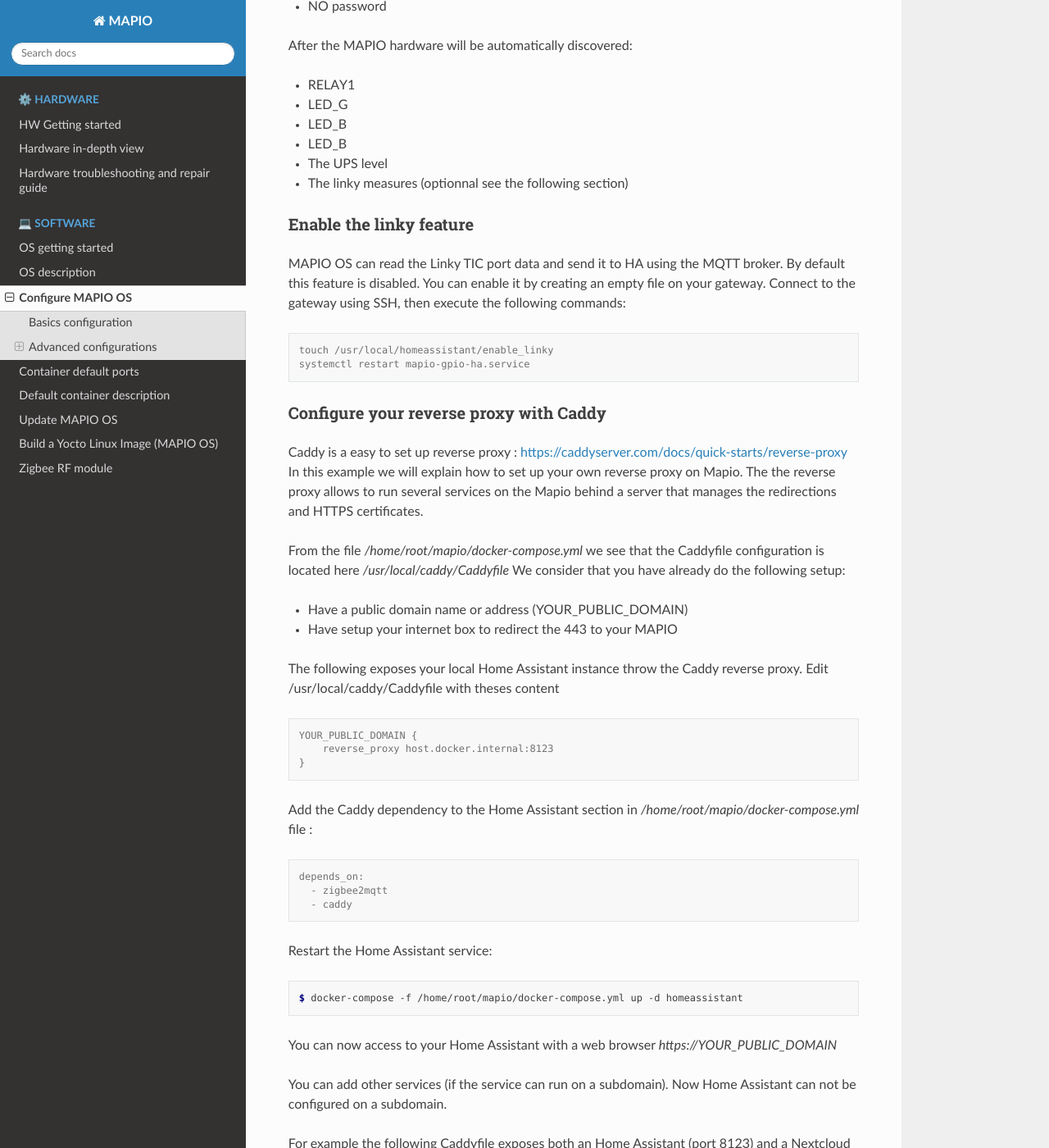
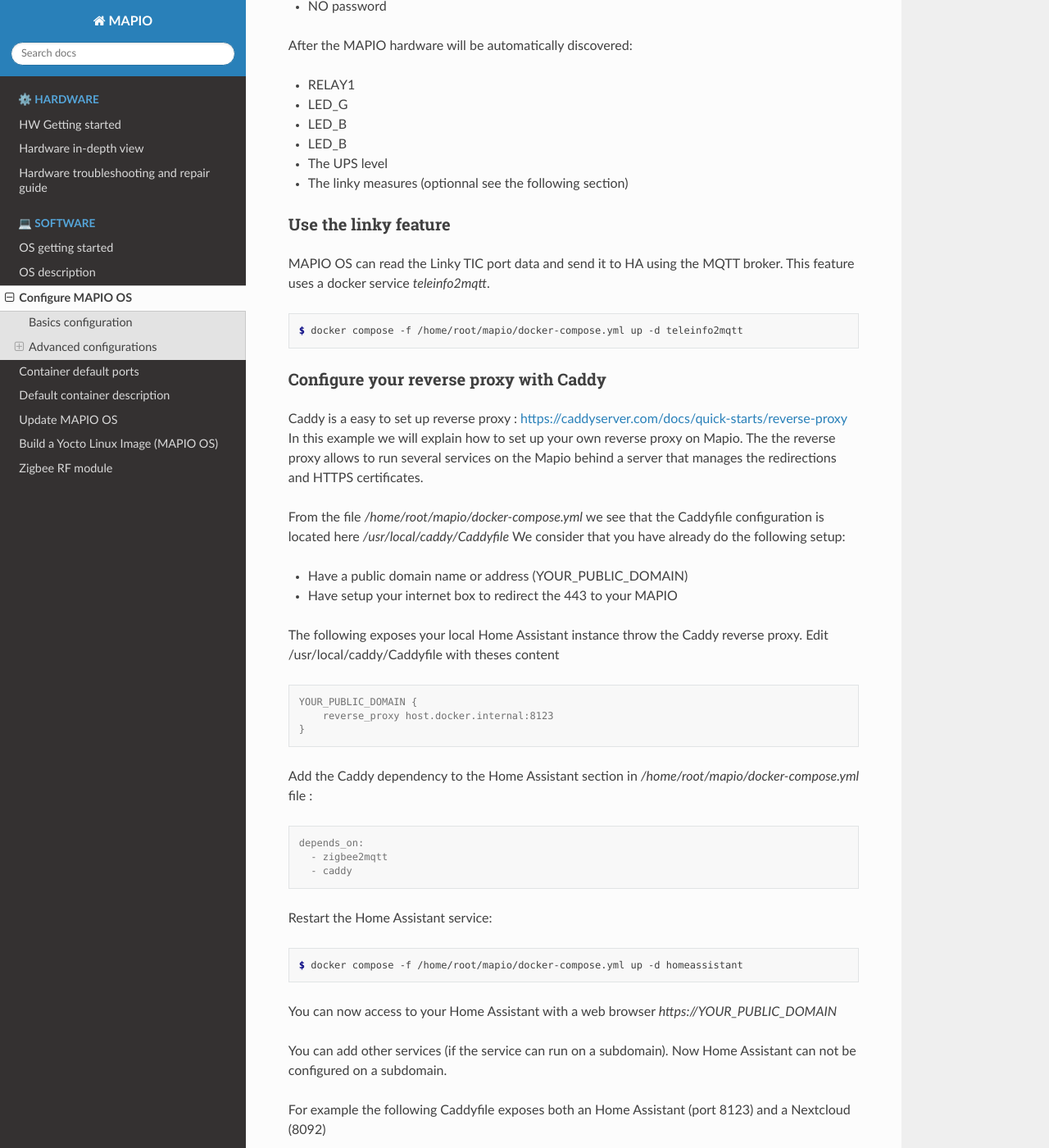
Before and after one commit to pcurt/mapio-docs, a Sphinx documentation site: the page built from docs/source/os-configure.rst, in a window 1280 px wide and 1400 px high, scrolled down 1372 px. Shown: the whole window at 82% size. Built offline with Sphinx 7.4.7 and the Read the Docs theme 3.1.0, drawn with Linux system fonts in a browser that asks for light colours.

Commit message:
feat: update linky section

```diff
--- a/docs/source/os-configure.rst
+++ b/docs/source/os-configure.rst
@@ -55,17 +55,16 @@
 * The UPS level
 * The linky measures (optionnal see the following section)
 
-Enable the linky feature
+Use the linky feature
 ^^^^^^^^^^^^^^^^^^^^^^^^^
 
 MAPIO OS can read the Linky TIC port data and send it to HA using the MQTT broker.
-By default this feature is disabled. You can enable it by creating an empty file on your gateway.
-Connect to the gateway using SSH, then execute the following commands:
+This feature uses a docker service *teleinfo2mqtt*.
 
 .. code-block:: console
 
-    touch /usr/local/homeassistant/enable_linky
-    systemctl restart mapio-gpio-ha.service
+    $ docker compose -f /home/root/mapio/docker-compose.yml up -d teleinfo2mqtt
+
 
 Configure your reverse proxy with Caddy
 ^^^^^^^^^^^^^^^^^^^^^^^^^^^^^^^^^^^^^^^^
@@ -101,7 +100,7 @@
 
 .. code-block:: console
 
-    $ docker-compose -f /home/root/mapio/docker-compose.yml up -d homeassistant
+    $ docker compose -f /home/root/mapio/docker-compose.yml up -d homeassistant
 
 
 You can now access to your Home Assistant with a web browser *https://YOUR_PUBLIC_DOMAIN*
```
